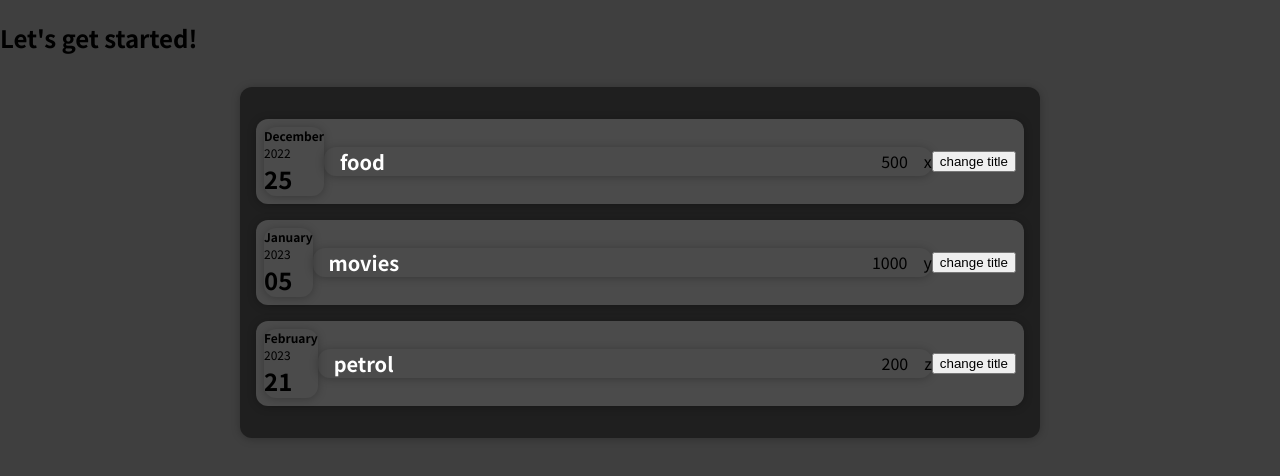
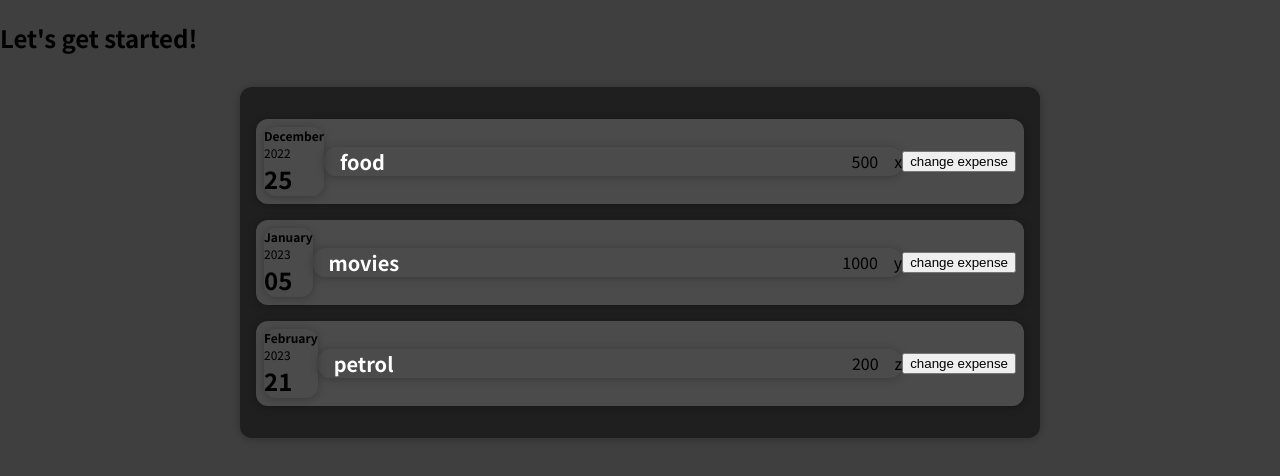
Before and after one commit to Anempooja/react, a React (Create React App) app: page / in a window 1280 px wide. Shown: the top 476 px of the page. Built offline with nearby package versions, Linux system fonts and the light colour scheme.

Commit message:
change expense amount button added

```diff
--- a/src/components/Expenses/ExpenseItem.js
+++ b/src/components/Expenses/ExpenseItem.js
@@ -5,15 +5,15 @@ import ExpenseDate from './ExpenseDate'
 import ExpenseDetails from './ExpenseDetails'
 
 const ExpenseItem =(props)=>{
-    const [title,setTitle]=useState(props.title)
+    const [amount,setTitle]=useState(props.amount)
     const clickHandler=()=>{
-          setTitle('updated')
+          setTitle(100)
     }
     return (
         <Card className="expense-item">
             <ExpenseDate date={props.date}></ExpenseDate>
-            <ExpenseDetails title={title} amount={props.amount} locationOfExpenditure={props.locationOfExpenditure}></ExpenseDetails>
-            <button  onClick={clickHandler}>change title</button>
+            <ExpenseDetails title={props.title} amount={amount} locationOfExpenditure={props.locationOfExpenditure}></ExpenseDetails>
+            <button  onClick={clickHandler}>change expense</button>
 
         </Card>
     )
```
